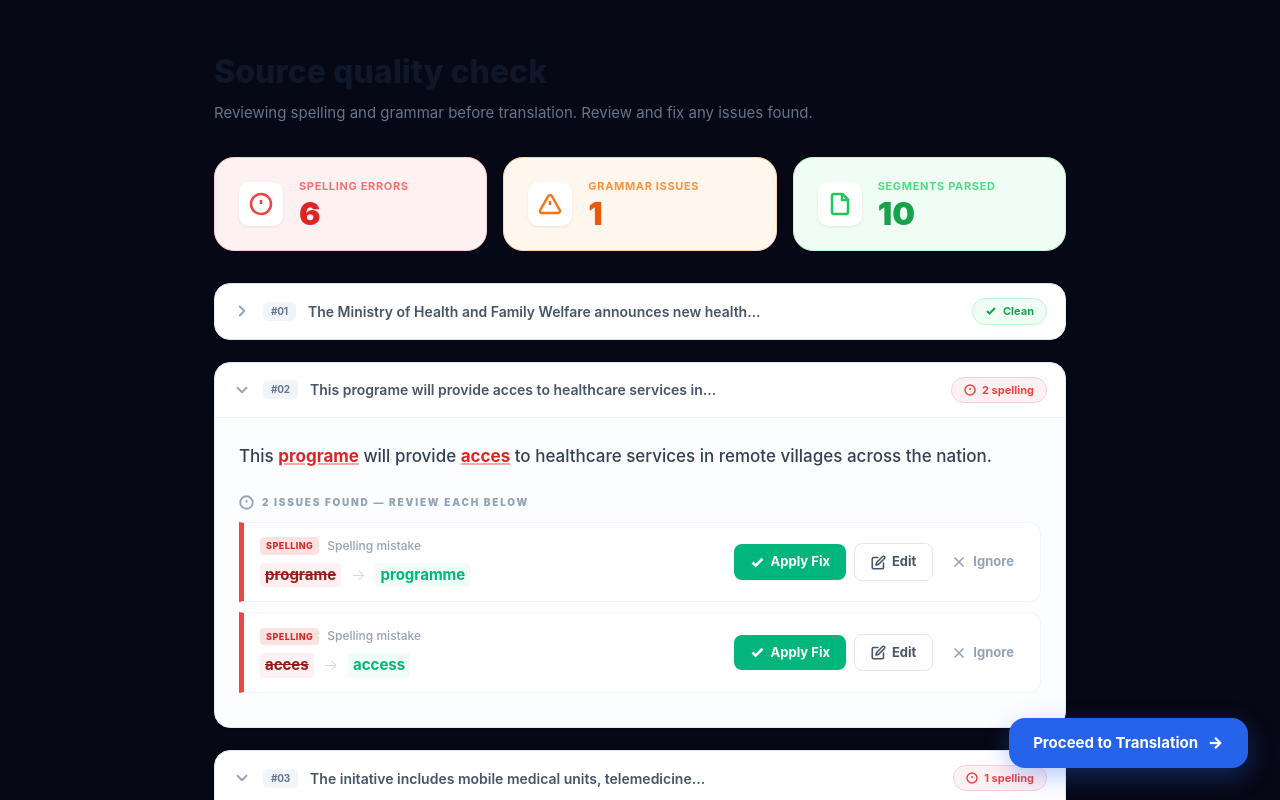
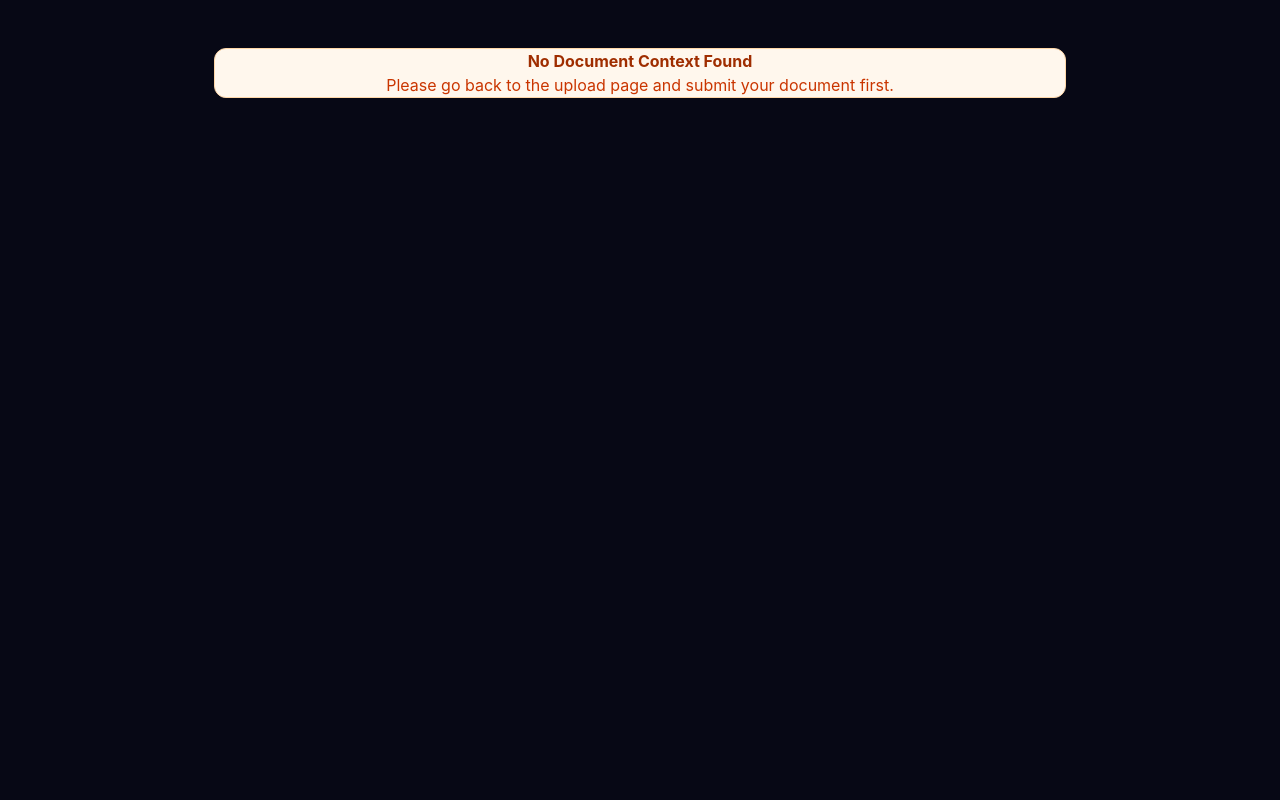
Before and after one commit to anushakinikar/AI-4-Real, a Next.js app in the folder frontend/: page /sourcequality in a window 1280 px wide. Built offline with nearby package versions, Linux system fonts and the light colour scheme.

Commit message:
source quality check input

```diff
--- a/frontend/src/app/sourcequality/page.js
+++ b/frontend/src/app/sourcequality/page.js
@@ -1,85 +1,86 @@
+/* frontend/src/app/sourcequality/page.js */
+"use client";
+
+import { useState, useEffect, Suspense } from 'react';
+import { useSearchParams } from 'next/navigation';
 import IssueCard from '../../components/IssueCard';
 
-export default function SourceQualityCheck() {
-    const segments = [
-        {
-            id: "01",
-            title: "The Ministry of Health and Family Welfare announces new health...",
-            fullText: "The Ministry of Health and Family Welfare announces new health initiatives for rural areas.",
-            status: "clean"
-        },
-        {
-            id: "02",
-            title: "This programe will provide acces to healthcare services in...",
-            fullText: "This programe will provide acces to healthcare services in remote villages across the nation.",
-            status: "error",
-            errors: [
-                { type: 'Spelling', original: 'programe', suggestion: 'programme' },
-                { type: 'Spelling', original: 'acces', suggestion: 'access' }
-            ]
-        },
-        {
-            id: "03",
-            title: "The initative includes mobile medical units, telemedicine...",
-            fullText: "The initative includes mobile medical units, telemedicine and local clinics.",
-            status: "error",
-            errors: [
-                { type: 'Spelling', original: 'initative', suggestion: 'initiative' }
-            ]
-        },
-        {
-            id: "04",
-            title: "Priority will be given to areas with limited infrastructure...",
-            fullText: "Priority will be given to areas with limited infrastructure and high poverty rates.",
-            status: "clean"
-        },
-        {
-            id: "05",
-            title: "The government has allocated approximatly 500 crore rupees for...",
-            fullText: "The government has allocated approximatly 500 crore rupees for this project in the current fiscal year.",
-            status: "error",
-            errors: [
-                { type: 'Spelling', original: 'approximatly', suggestion: 'approximately' }
-            ]
-        },
-        {
-            id: "06",
-            title: "State goverments are expected to contribute matching funds...",
-            fullText: "State goverments are expected to contribute matching funds for the expansion phase.",
-            status: "error",
-            errors: [
-                { type: 'Spelling', original: 'goverments', suggestion: 'governments' }
-            ]
-        },
-        {
-            id: "07",
-            title: "The scheme aims to reduce maternal mortality rates and improve...",
-            fullText: "The scheme aims to reduce maternal mortality rates and improve child nutrition outcomes.",
-            status: "clean"
-        },
-        {
-            id: "08",
-            title: "Healthcare workers will recieve specialised training in...",
-            fullText: "Healthcare workers will recieve specialised training in preventive care and emergency response.",
-            status: "error",
-            errors: [
-                { type: 'Spelling', original: 'recieve', suggestion: 'receive' },
-                { type: 'Grammar', original: 'specialised', suggestion: 'specialized', note: 'Use American English spelling for consistency' }
-            ]
-        },
-        {
-            id: "09",
-            title: "The Ministry will also establish partnerships with NGOs and...",
-            fullText: "The Ministry will also establish partnerships with NGOs and private sector providers.",
-            status: "clean"
-        },
-        {
-            id: "10",
-            title: "Implementation will begin in Q2 2026 with pilot programs in...",
-            fullText: "Implementation will begin in Q2 2026 with pilot programs in select districts.",
-            status: "clean"
-        }
-    ];
+function QualityCheckContent() {
+    const searchParams = useSearchParams();
+    const documentId = searchParams.get('documentId');
+
+    const [segments, setSegments] = useState([]);
+    const [stats, setStats] = useState({ spelling: 0, grammar: 0, total: 0 });
+    const [loading, setLoading] = useState(true);
+    const [error, setError] = useState(null);
+
+    useEffect(() => {
+        const fetchQualityReport = async () => {
+            if (!documentId) {
+                setLoading(false);
+                return;
+            }
+
+            try {
+                // Ensure this matches your backend API URL and port
+                const response = await fetch(`http://localhost:8081/api/documents/${documentId}/quality-report`);
+
+                if (!response.ok) {
+                    throw new Error(`Failed to fetch: ${response.statusText}`);
+                }
+
+                const data = await response.json();
+
+                if (data.success) {
+                    setSegments(data.segments);
+                    setStats({
+                        spelling: data.stats.spelling,
+                        grammar: data.stats.grammar,
+                        total: data.stats.totalSegments
+                    });
+                }
+            } catch (err) {
+                console.error("Failed to fetch quality report:", err);
+                setError(err.message);
+            } finally {
+                setLoading(false);
+            }
+        };
+
+        fetchQualityReport();
+    }, [documentId]);
+
+    // ── Loading & Error States ──
+    if (loading) {
+        return (
+            <div className="page-container flex items-center justify-center min-h-[400px]">
+                <div className="text-center">
+                    <p className="text-lg font-medium text-slate-600">Analyzing source quality...</p>
+                </div>
+            </div>
+        );
+    }
+
+    if (!documentId) {
+        return (
+            <div className="page-container p-10 text-center">
+                <div className="bg-orange-50 border border-orange-200 p-6 rounded-xl">
+                    <h2 className="text-orange-800 font-bold mb-2">No Document Context Found</h2>
+                    <p className="text-orange-700">Please go back to the upload page and submit your document first.</p>
+                </div>
+            </div>
+        );
+    }
+
+    if (error) {
+        return (
+            <div className="page-container p-10 text-center">
+                <div className="bg-red-50 border border-red-200 p-6 rounded-xl text-red-800">
+                    <strong>Error:</strong> {error}
+                </div>
+            </div>
+        );
+    }
 
     return (
         <div className="page-container">
@@ -92,6 +93,7 @@ export default function SourceQualityCheck() {
 
             {/* ── Stat Cards ── */}
             <div className="stats-grid">
+                {/* Spelling Errors Card */}
                 <div className="stat-card-red">
                     <div className="stat-icon-box">
                         <svg width="24" height="24" viewBox="0 0 24 24" fill="none" stroke="#ef4444" strokeWidth="2.5">
@@ -102,10 +104,11 @@ export default function SourceQualityCheck() {
                     </div>
                     <div>
                         <p className="stat-label" style={{ color: '#f87171' }}>Spelling Errors</p>
-                        <p className="stat-number" style={{ color: '#dc2626' }}>6</p>
+                        <p className="stat-number" style={{ color: '#dc2626' }}>{stats.spelling}</p>
                     </div>
                 </div>
 
+                {/* Grammar Issues Card */}
                 <div className="stat-card-orange">
                     <div className="stat-icon-box">
                         <svg width="24" height="24" viewBox="0 0 24 24" fill="none" stroke="#f97316" strokeWidth="2.5">
@@ -116,10 +119,11 @@ export default function SourceQualityCheck() {
                     </div>
                     <div>
                         <p className="stat-label" style={{ color: '#fb923c' }}>Grammar Issues</p>
-                        <p className="stat-number" style={{ color: '#ea580c' }}>1</p>
+                        <p className="stat-number" style={{ color: '#ea580c' }}>{stats.grammar}</p>
                     </div>
                 </div>
 
+                {/* Segments Parsed Card */}
                 <div className="stat-card-green">
                     <div className="stat-icon-box">
                         <svg width="24" height="24" viewBox="0 0 24 24" fill="none" stroke="#22c55e" strokeWidth="2.5">
@@ -129,16 +133,22 @@ export default function SourceQualityCheck() {
                     </div>
                     <div>
                         <p className="stat-label" style={{ color: '#4ade80' }}>Segments Parsed</p>
-                        <p className="stat-number" style={{ color: '#16a34a' }}>10</p>
+                        <p className="stat-number" style={{ color: '#16a34a' }}>{stats.total}</p>
                     </div>
                 </div>
             </div>
 
             {/* ── Segments List ── */}
             <div className="segments-list">
-                {segments.map(s => (
-                    <IssueCard key={s.id} {...s} />
-                ))}
+                {segments.length > 0 ? (
+                    segments.map(s => (
+                        <IssueCard key={s.id} {...s} />
+                    ))
+                ) : (
+                    <div className="p-10 text-center text-slate-500 bg-slate-50 rounded-xl border border-dashed border-slate-300">
+                        No segments found for this document.
+                    </div>
+                )}
             </div>
 
             {/* ── Proceed Button ── */}
@@ -155,3 +165,12 @@ export default function SourceQualityCheck() {
         </div>
     );
 }
+
+// Default export uses Suspense for App Router searchParams usage
+export default function SourceQualityCheck() {
+    return (
+        <Suspense fallback={<div className="p-10 text-center">Loading page assets...</div>}>
+            <QualityCheckContent />
+        </Suspense>
+    );
+}
--- a/frontend/src/components/ProjectForm.js
+++ b/frontend/src/components/ProjectForm.js
@@ -72,8 +72,16 @@ export default function ProjectForm() {
         body: JSON.stringify(payload)
       });
       if (res.ok) {
-        // Automatically redirect to the next phase on success!
-        router.push('/sourcequality');
+        const result = await res.json();
+        // Capture the document ID from the response
+        const documentId = result.document?.id;
+
+        if (documentId) {
+          // Redirect with the documentId as a query parameter
+          router.push(`/sourcequality?documentId=${documentId}`);
+        } else {
+          router.push('/sourcequality');
+        }
       } else {
         alert("Submission failed.");
       }
```
Also changed, not shown: 1 other file (tests, documents, lock files or other folders).
